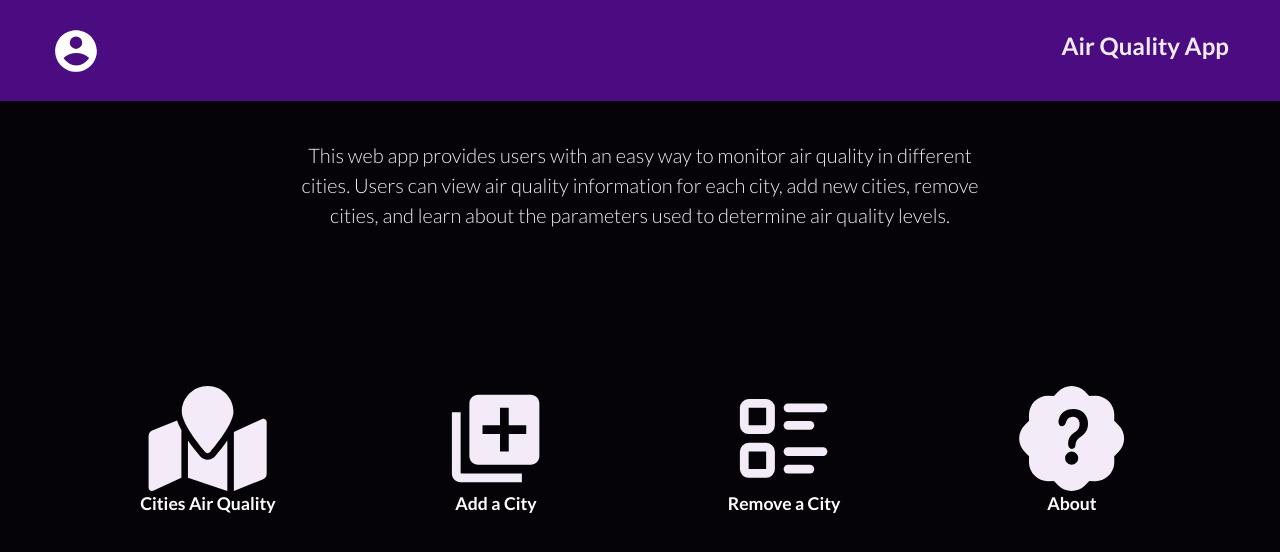
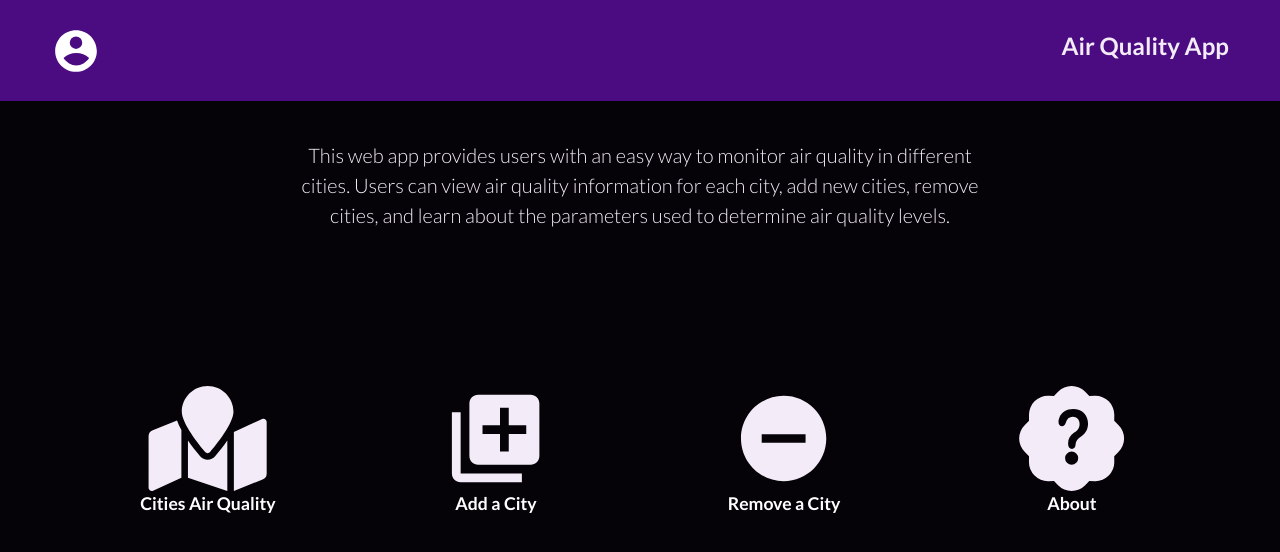
Before and after one commit to PabloEGonz/air-quality-app, a React (Create React App) app: page / in a window 1280 px wide. Shown: the top 552 px of the page. Built offline with nearby package versions, Linux system fonts and the light colour scheme.

Commit message:
Update remove icon

```diff
--- a/src/pages/options.js
+++ b/src/pages/options.js
@@ -2,7 +2,7 @@ import React from 'react';
 import { Link } from 'react-router-dom';
 import { FaMapMarked } from 'react-icons/fa';
 import { MdLibraryAdd } from 'react-icons/md';
-import { TbListDetails } from 'react-icons/tb';
+import { IoMdRemoveCircle } from 'react-icons/io';
 import { BsPatchQuestionFill } from 'react-icons/bs';
 import { RiAccountCircleFill } from 'react-icons/ri';
 import Balancer from 'react-wrap-balancer';
@@ -31,7 +31,7 @@ const Options = () => (
         Add a City
       </Link>
       <Link className="link" to="/remove">
-        <TbListDetails className="option" />
+        <IoMdRemoveCircle className="option" />
         Remove a City
       </Link>
       <Link className="link" to="/about">
```
